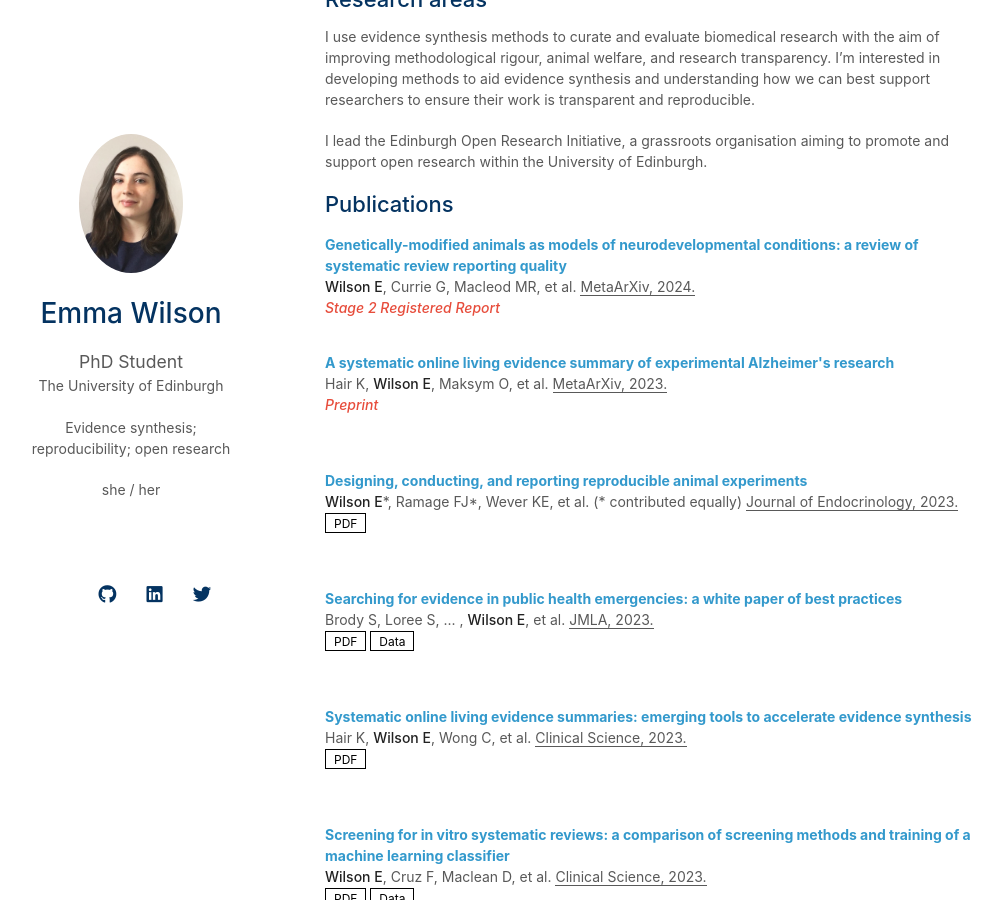
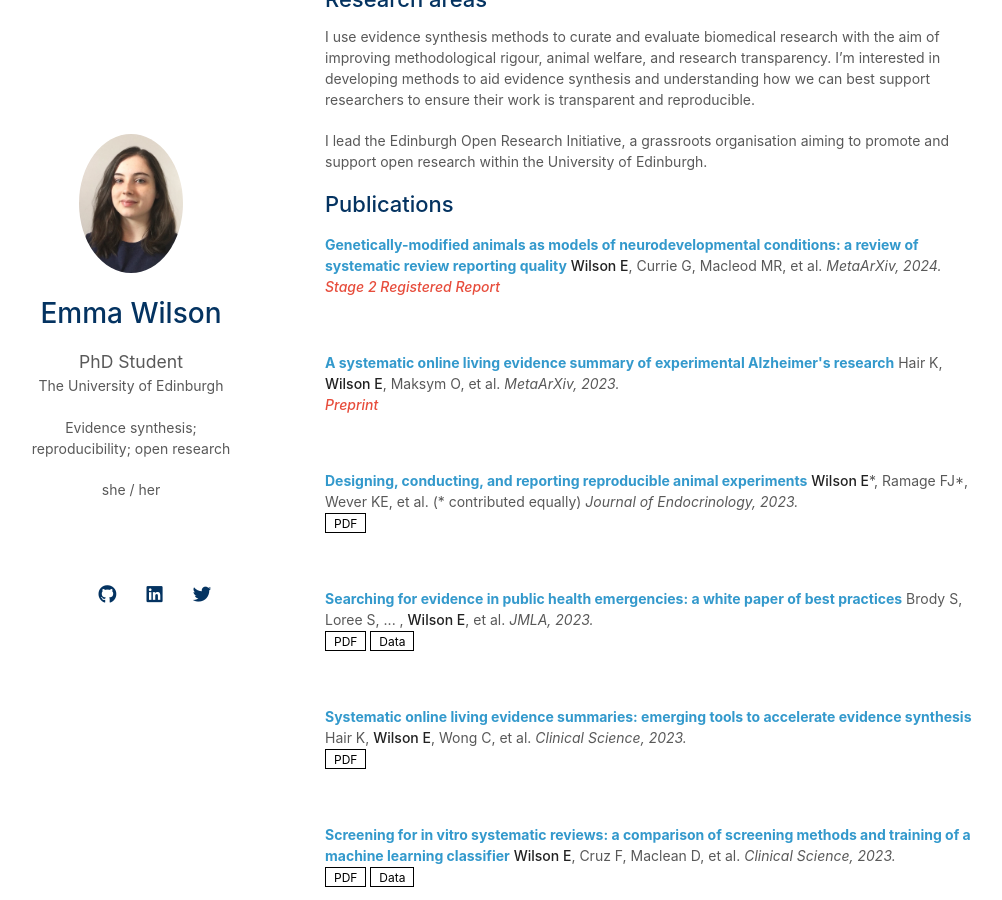
Before and after one commit to emma-wilson/emma-wilson.github.io, a Jekyll site: the page built from index.md, in a window 1280 px wide and 900 px high, scrolled down 313 px. Shown: the whole window, without its empty margins (145-1147 px from the left). Built offline with Jekyll 4.4.1, drawn with Linux system fonts in a browser that asks for light colours; nearby versions of some CDN libraries; comment, search, counter and statistics services are not loaded; a style sheet for code colours, icons or effects is not loaded; our own code applies the rules of GitHub Pages for plain Markdown files.

Commit message:
Title, authors, and journal on same line

```diff
--- a/_includes/publications.md
+++ b/_includes/publications.md
@@ -8,8 +8,10 @@
 
 <li>
   <div class="col-sm-9" style="position: relative;padding-right: 50px;padding-left: 0px;">
-      <div class="title"><a href="{{ link.doi }}">{{ link.title }}</a></div>
-      <div class="author">{{ link.authors }} <em>{{ link.journal }}</em>
+      <div>
+        <span class="title"><a href="{{ link.doi }}">{{ link.title }}</a></span>
+        <span class="author">{{ link.authors }}</span>
+        <span class="periodical"><em>{{ link.journal }}</em></span>
       </div>
     <div class="links">
       {% if link.pdf %}
```
